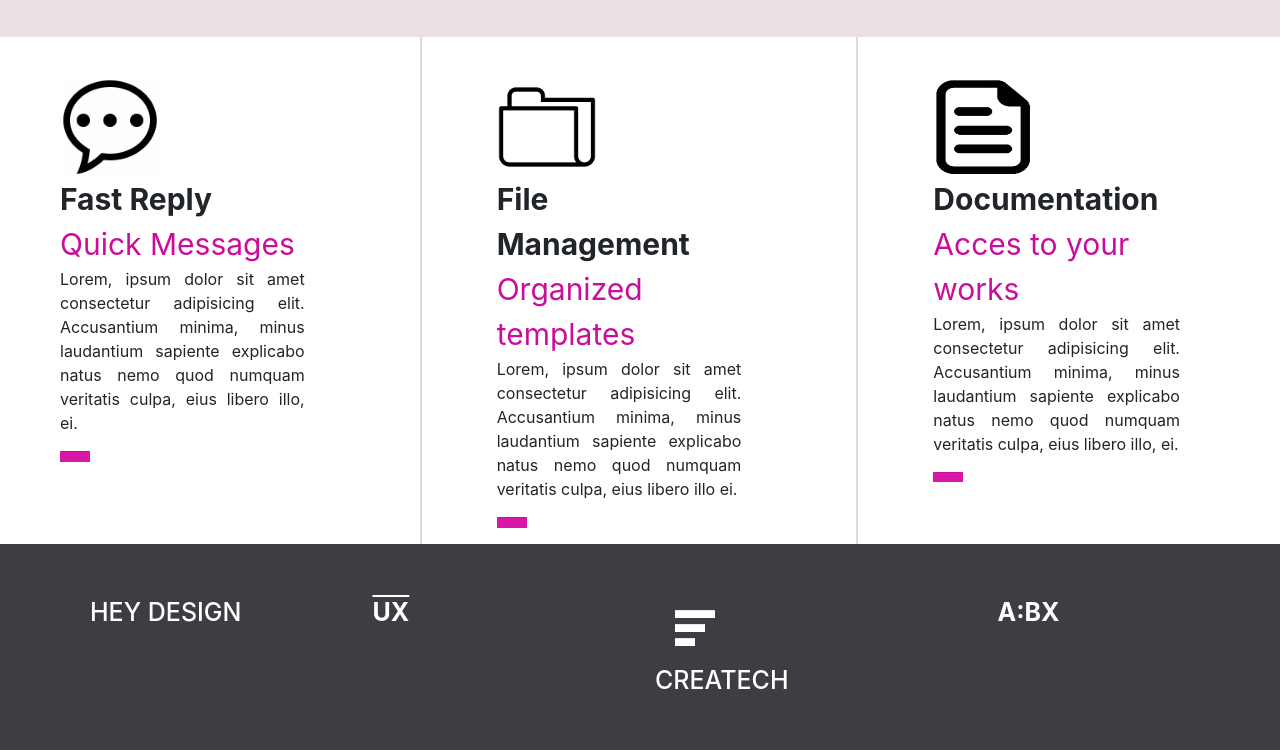
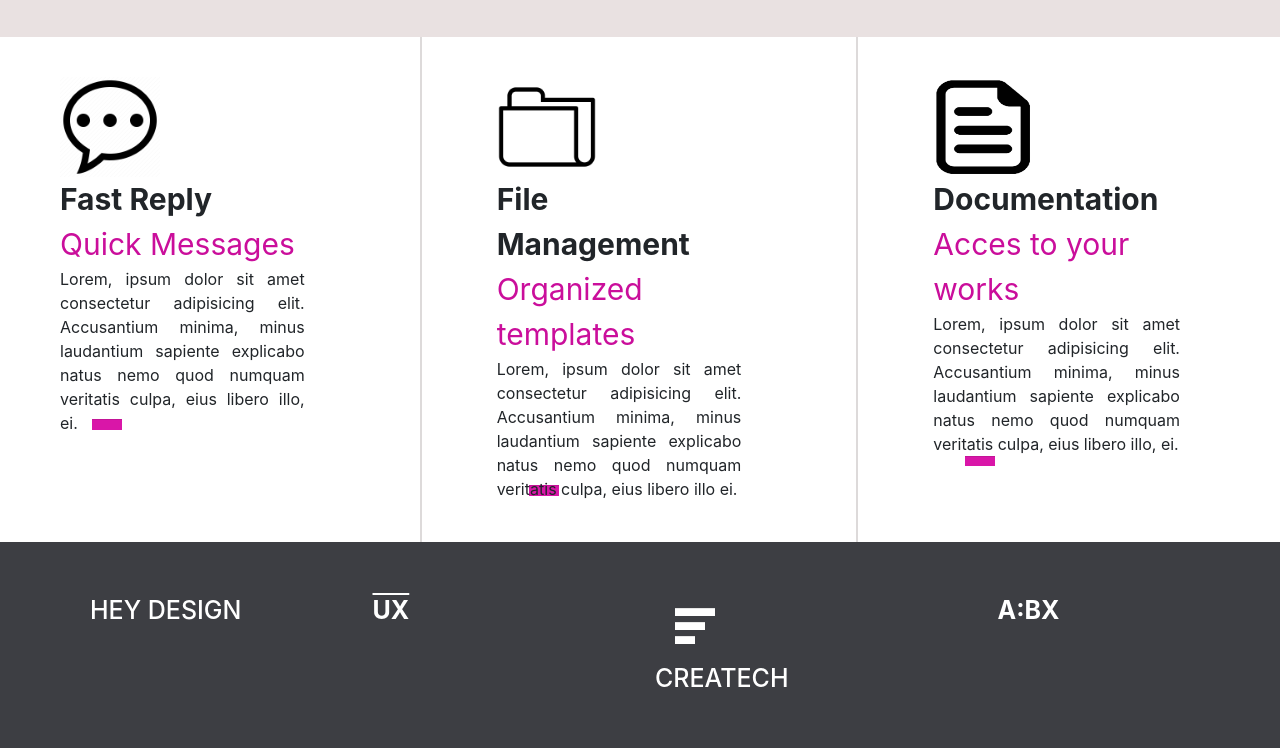
Before and after one commit to Manish-jadav/Layout-4-, a plain HTML site: page index.html in a window 1280 px wide. Shown: the part 1138-1888 px from the top of the page. Drawn offline with nearby package versions, Linux system fonts and the light colour scheme.

Commit message:
Add files via upload

```diff
--- a/layout_4.css
+++ b/layout_4.css
@@ -4,6 +4,7 @@
 }
 body{
     overflow-x: hidden;
+    padding: 0px;
 }
 /* --------------------------- Header Part -------------------------------*/
 .logo{
@@ -27,7 +28,7 @@ body{
 /* ------------------------- section1 part --------------------------------- */
 
 .back_image{
-    background-image: url("./aerial-view-business-team.jpg");
+    background-image: url("./back_img.jpg");
     background-repeat: no-repeat;
     background-size: cover;
     width: 100%;
@@ -99,6 +100,7 @@ body{
     padding-left: 60px;
     margin-top: 40px;
     padding-right: 100px;
+
 }
 .f_reply{
     font-size: 30px;
@@ -111,11 +113,14 @@ body{
 }
 .lorem_content{
     text-align: justify;
+    padding-bottom: 30px;
 }
 .bottom_line{
     height: 10px;
     background-color:  rgb(217, 22, 168);
     width: 30px;
+    margin-top: -16px;
+    margin-left: 32px;
 
 }
 /* ------------------------- Footer part --------------------------------- */
```
